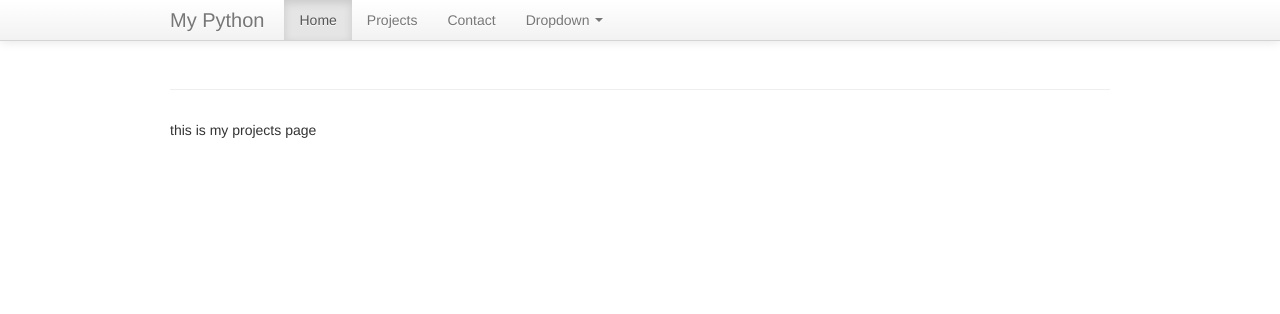
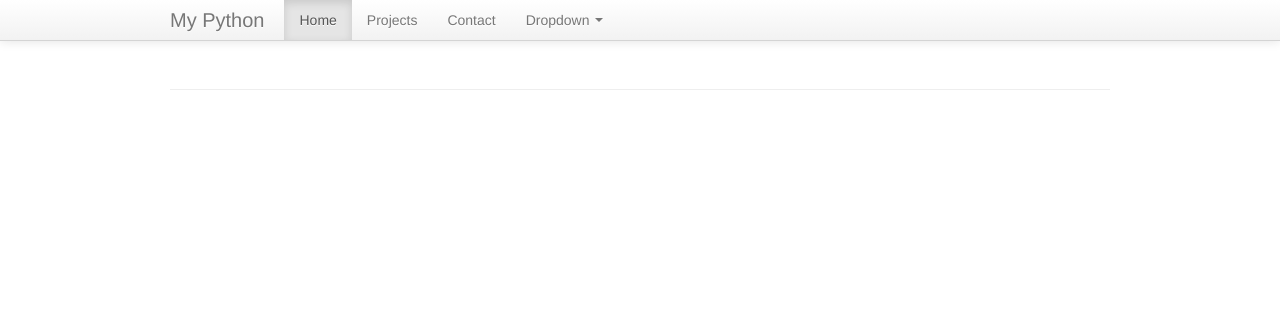
Before and after one commit to pranithmacha/hellodjango, a Django app: page /projects in a window 1280 px wide. Shown: the top 314 px of the page. Run offline with Django 3.2, Linux system fonts and the light colour scheme; data that the repository does not hold is empty; some libraries are stand-ins or nearby versions.

Commit message:
css changes to projects page

```diff
--- a/hellodjango/templates/projects.html
+++ b/hellodjango/templates/projects.html
@@ -3,12 +3,10 @@
 
 {% block content%}
 
-<p>this is my projects page</p>
-
 {% for post in posts %}
    <p class="lead"> name: {{post.name}}</p><br>
    <p class="lead"> description: {{post.description}}</p><br>
-    <p class="lead">techstack</p>: <code>{{post.techstack}}</code><br>
+   <p class="lead">techstack</p>:<code>{{post.techstack}}</code><br>
    <p class="lead"> git_link: {{post.git_link}}</p><br>
    <p class="lead"> website_link: {{website_link}}</p><br>
 	--------------------------------------------------------
```
